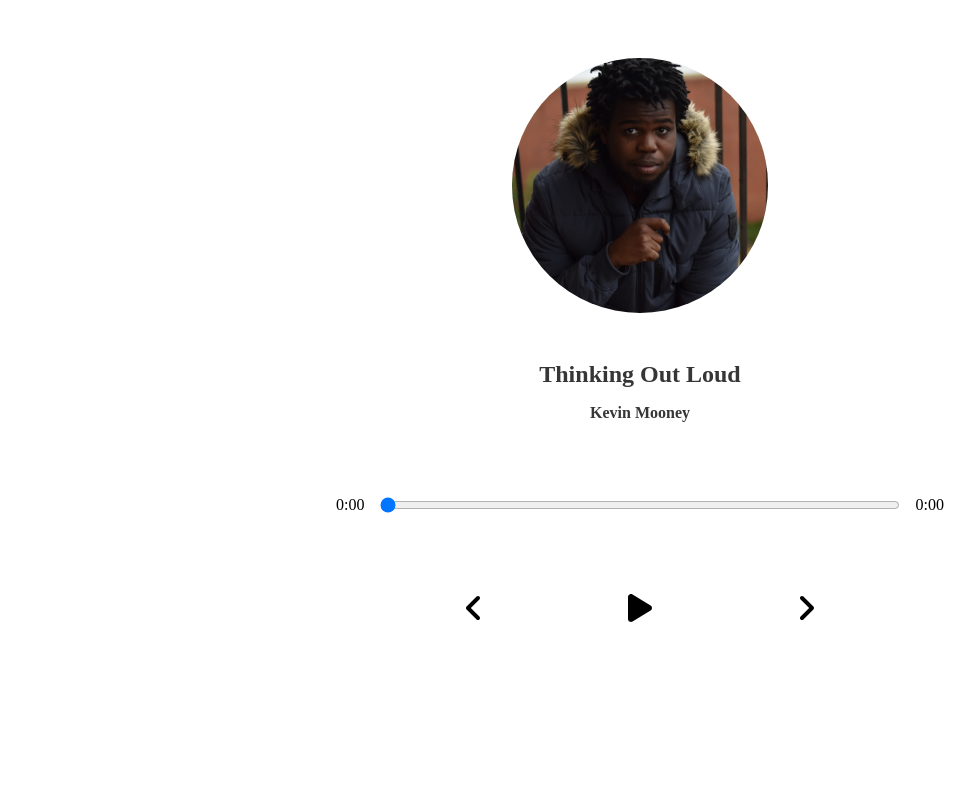
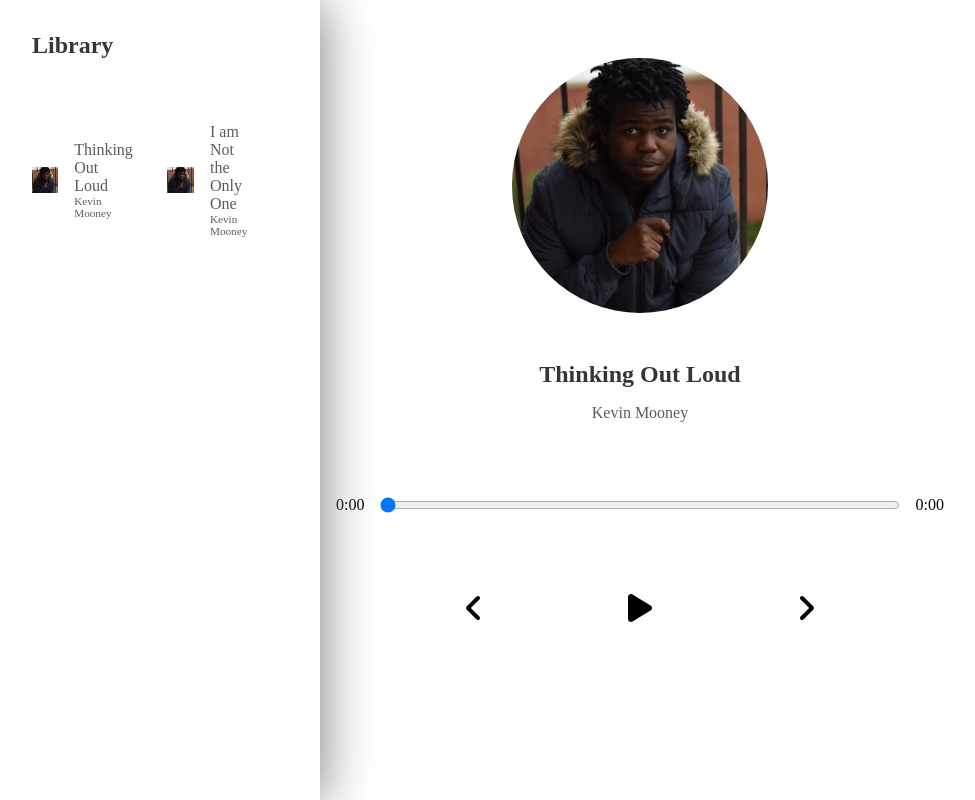
Before and after one commit to kmooney225/Music-Player, a React (Create React App) app: page / in a window 1280 px wide. Shown: the whole page, without its empty margins (0-975 px from the left). Built offline with nearby package versions, Linux system fonts and the light colour scheme.

Commit message:
adding library sidebar and functionalities

```diff
--- a/src/App.js
+++ b/src/App.js
@@ -3,6 +3,7 @@ import './styles/app.scss'
 import Player from './components/Player';
 import Song from './components/Song';
 import data from './components/utils';
+import Library from './components/Library';
 
 function App() {
 
@@ -17,6 +18,7 @@ function App() {
       isPlaying={isPlaying}
       currentSong={currentSong}
      />
+     <Library songs={songs} />
     </div>
   );
 }
--- /dev/null
+++ b/src/components/Library.js
@@ -0,0 +1,17 @@
+import React from 'react';
+import LibrarySong from './LibrarySong';
+
+const Library = ({songs}) => {
+    return(
+    <div className="library">
+        <h2>Library</h2>
+        <div className='library-song'>
+            {songs.map((song) => (
+                <LibrarySong song={song} />
+            ))}
+        </div>
+    </div>
+    );
+}
+
+export default Library;
--- /dev/null
+++ b/src/components/LibrarySong.js
@@ -0,0 +1,15 @@
+import React from 'react';
+
+const LibrarySong = ({ song }) => {
+    return(
+        <div className="library-song">
+            <img src={song.cover} alt=""></img>
+            <div className="song-description">
+                <h3>{song.name}</h3>
+                <h4>{song.artist}</h4>
+            </div>
+        </div>
+    );
+};
+
+export default LibrarySong;
--- a/src/styles/app.scss
+++ b/src/styles/app.scss
@@ -7,5 +7,11 @@ h1,h2,h3{
     color: rgb(54, 54, 54);
 }
 
+h3, h4{
+    font-weight: 400;
+    color: rgb(91, 91, 91);
+}
+
 @import "./song.scss";
 @import "./player.scss";
+@import "./library.scss"
--- /dev/null
+++ b/src/styles/library.scss
@@ -0,0 +1,53 @@
+.library {
+    position: fixed;
+    top: 0;
+    left: 0;
+    width: 20rem;
+    height: 100%;
+    background-color: white;
+    box-shadow: 2px 2px 50px grey;
+    overflow: scroll;
+    h2{
+        padding: 2rem;
+    }
+}
+
+.library-song {
+    display: flex;
+    align-items: center;
+    padding: 1rem 2rem 1rem 1rem;
+    cursor: pointer;
+    img {
+        width: 30%;
+    }
+    &:hover {
+        background: rgb(255, 224, 224);
+    }
+}
+
+.song-description {
+
+    padding-left: 1rem;
+    h3{
+        font-size: 1rem;
+    }
+    h4{
+        font-size: 0.7rem;
+    }
+}
+
+*{
+    scrollbar-width: thin;
+    scrollbar-color: rgba(155,155,155,0.5) transparent;
+}
+*::-webkit-scrollbar {
+    width: 5px;
+}
+*::-webkit-scrollbar-track {
+    background: transparent;
+}
+*::-webkit-scrollbar-thumb {
+    background-color:  rgba(155,155,155,0.5);
+    border-radius: 20px;
+    border: transparent;
+}
```
